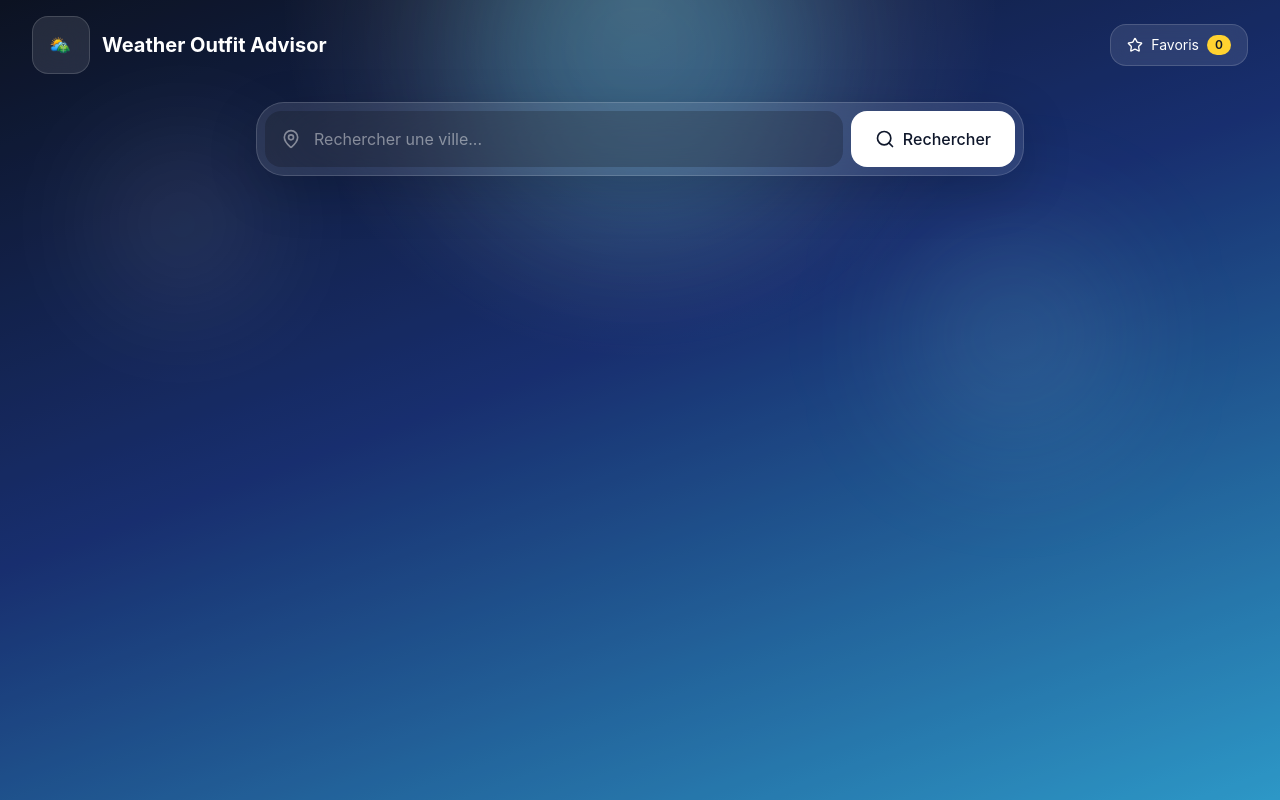
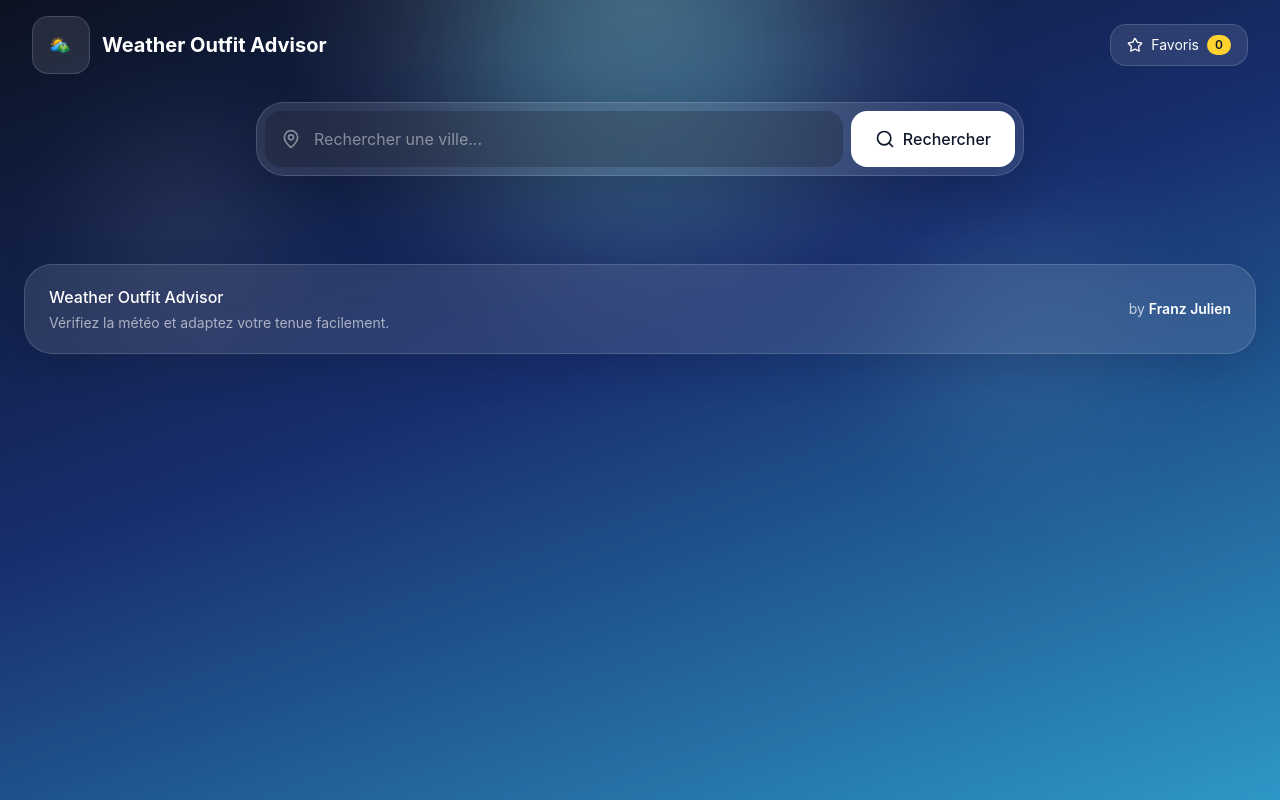
Before and after one commit to JulienF-OC/Weather-Outfit-Advisor, a React (Vite) app: page / in a window 1280 px wide. Built offline with nearby package versions, Linux system fonts and the light colour scheme.

Commit message:
Ajout d'un footer

```diff
--- a/src/App.jsx
+++ b/src/App.jsx
@@ -3,6 +3,7 @@ import Navbar from "./Components/Navbar";
 import SearchBar from "./Components/SearchBar";
 import WeatherBackground from "./Components/WeatherBackground";
 import WeatherResult from "./Components/WeatherResult";
+import Footer from "./Components/Footer";
 
 function App() {
   const [weather, setWeather] = useState(null);
@@ -94,6 +95,7 @@ function App() {
             />
           )}
         </main>
+        <Footer />
       </div>
     </WeatherBackground>
   );
--- /dev/null
+++ b/src/Components/Footer.jsx
@@ -0,0 +1,24 @@
+function Footer() {
+  return (
+    <footer className="mt-8 md:mt-12 px-3 sm:px-4 md:px-6 pb-4 md:pb-6">
+      <div className="mx-auto max-w-7xl rounded-[24px] md:rounded-[28px] border border-white/15 bg-white/10 px-4 py-4 sm:px-5 sm:py-5 md:px-6 md:py-5 backdrop-blur-2xl shadow-[0_12px_40px_rgba(0,0,0,0.12)]">
+        <div className="flex flex-col items-center justify-between gap-3 text-center sm:text-left md:flex-row">
+          <div>
+            <p className="text-sm sm:text-base font-medium text-white">
+              Weather Outfit Advisor
+            </p>
+            <p className="mt-1 text-xs sm:text-sm text-white/60">
+              Vérifiez la météo et adaptez votre tenue facilement.
+            </p>
+          </div>
+
+          <div className="text-xs sm:text-sm text-white/70">
+            by <span className="font-semibold text-white">Franz Julien</span>
+          </div>
+        </div>
+      </div>
+    </footer>
+  );
+}
+
+export default Footer;
```
